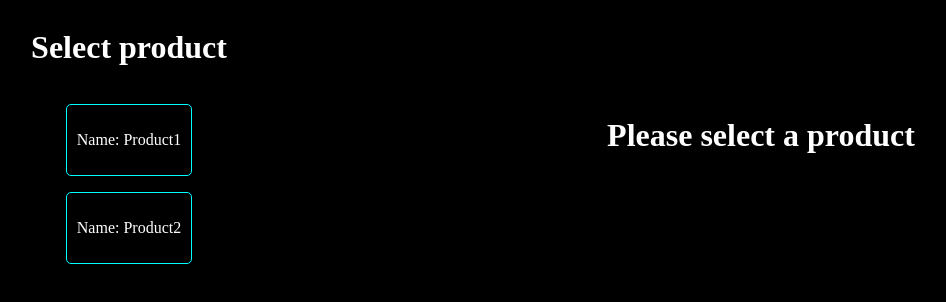
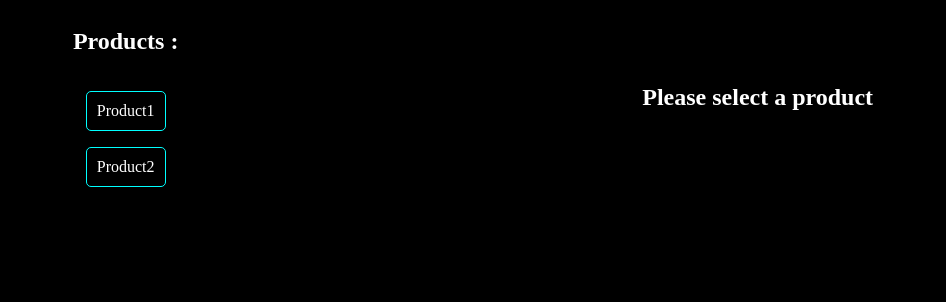
Before and after one commit to ItzhakLevy1/react-display-selected-item, a React (Create React App) app: page / in a window 1280 px wide. Shown: the top 302 px of the page, without its empty margins (167-1113 px from the left). Built offline with nearby package versions, Linux system fonts and the light colour scheme.

Commit message:
Add comments to all 3 files

```diff
--- a/src/components/ProductDetails.jsx
+++ b/src/components/ProductDetails.jsx
@@ -1,18 +1,17 @@
+// The component accepts a product prop parameter
+// If no product has been selected - In a return display text to indicate that
+// If a product has been selected - In an additional return display its information (title, price and img)
+
 import "./ProductDetails.css";
 
 function ProductDetails({ product }) {
   if (!product) {
-    return (
-      <div className="product-details">
-        <h1>Please select a product</h1>
-      </div>
-    );
+    return <h2 className="product-details">Please select a product</h2>;
   }
-
   return (
-    <div className="product-details">
+    <div>
       <h2>{product.title}</h2>
-      <p>Price: {product.price}</p>
+      <p>{product.price}</p>
       <img src={product.image} alt={product.title} />
     </div>
   );
--- a/src/components/ProductInList.jsx
+++ b/src/components/ProductInList.jsx
@@ -1,10 +1,13 @@
+// The component accepts title and onSelect as prop parameter
+// and creates with them the callback function that would run once a product is selected
+// and a title for the yet to be selected products
+
 import "./ProductInList.css";
 
 function ProductInList({ title, onSelect }) {
   return (
-    //  onSelect: a callback function - invoked when the product is selected
     <div className="product-preview-card" onClick={onSelect}>
-      <p>Name: {title}</p>
+      {title}
     </div>
   );
 }
--- a/src/pages/Home.jsx
+++ b/src/pages/Home.jsx
@@ -1,7 +1,11 @@
+// Creates state for the selected product
+// Return a title and map through the products and create a product in list with a key, title, and an onSelect to update the selected product state
+// And return the product details component that accepts a product prop of the selected product
+
 import { useState } from "react";
-import products from "../data/products";
 import ProductInList from "../components/ProductInList";
 import ProductDetails from "../components/ProductDetails";
+import products from "../data/products";
 import "./Home.css";
 
 function Home() {
@@ -10,7 +14,7 @@ function Home() {
   return (
     <div className="home-container">
       <div className="products">
-        <h1>Select product</h1>
+        <h2>Products : </h2>
         {products.map((product) => (
           <ProductInList
             key={product.title}
```
